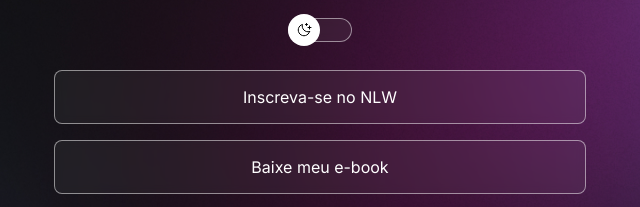
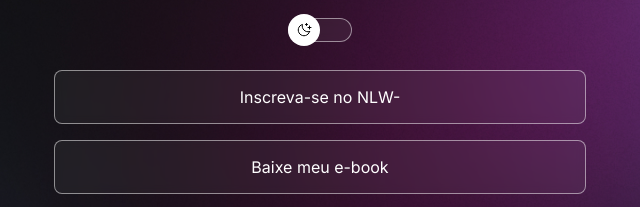
Before and after one commit to fernando-parise/DevLinks, a plain HTML site: page Index.html in a window 1280 px wide. Shown: the part 238-445 px from the top of the page, 320-960 px from the left. Drawn offline with nearby package versions, Linux system fonts and the light colour scheme.

Commit message:
Comit teste

```diff
--- a/Index.html
+++ b/Index.html
@@ -26,7 +26,7 @@
       </div>
       <ul>
         <li>
-          <a href="#">Inscreva-se no NLW</a>
+          <a href="#">Inscreva-se no NLW-</a>
         </li>
 
         <li>
```
